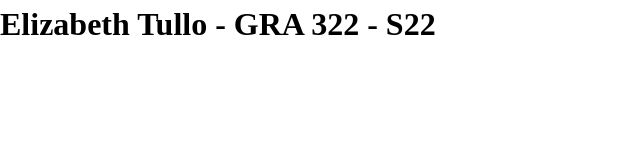
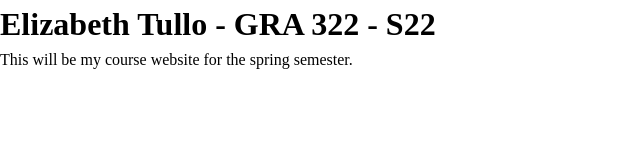
Before and after one commit to etullo/gra322-s22, a plain HTML site: page index.html in a window 1280 px wide. Shown: the whole page, without its empty margins (0-640 px from the left). Drawn offline with Linux system fonts and the light colour scheme.

Commit message:
Add paragraph

```diff
--- a/index.html
+++ b/index.html
@@ -17,6 +17,7 @@
 <body>
   <!-- Add your content here -->
   <h1>Elizabeth Tullo - GRA 322 - S22</h1>
+  <p>This will be my course website for the spring semester.</p>
 
   <!-- Load Scripts -->
   <script src="js/scripts.js"></script>
```
